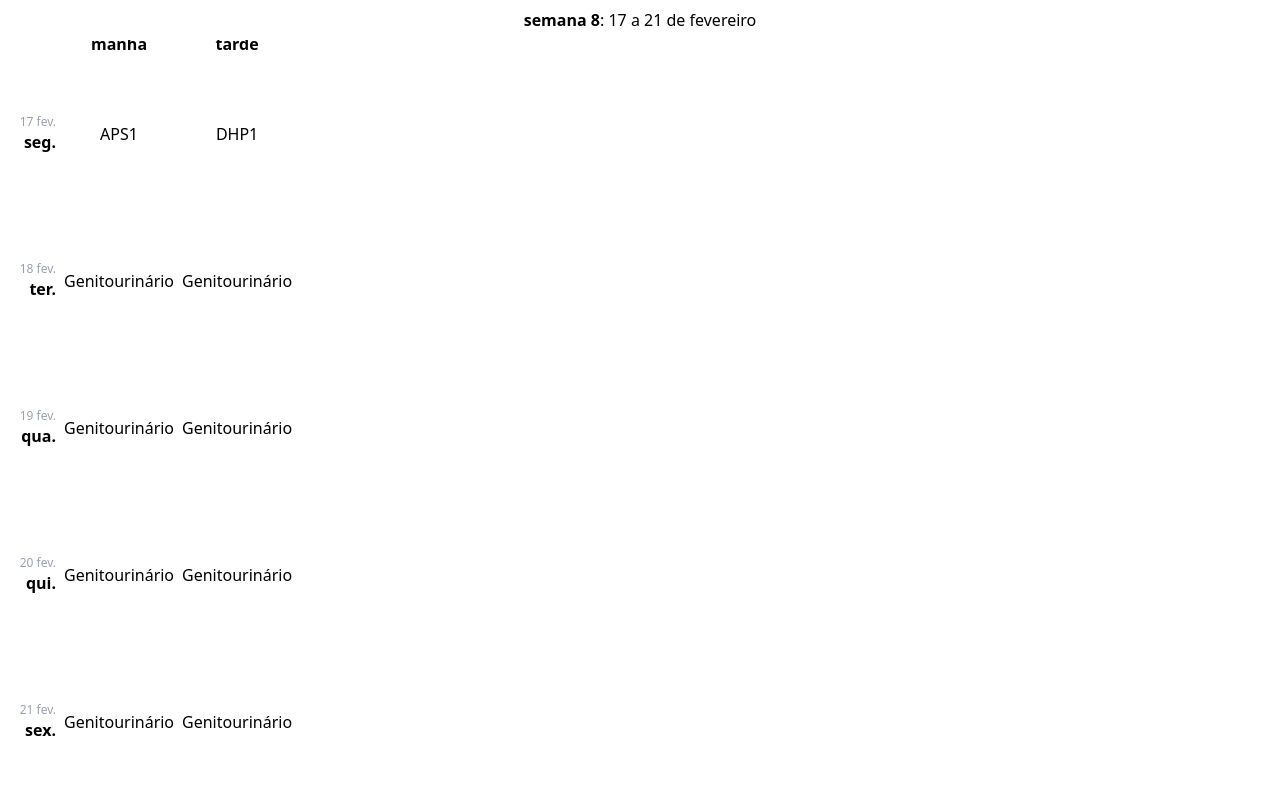
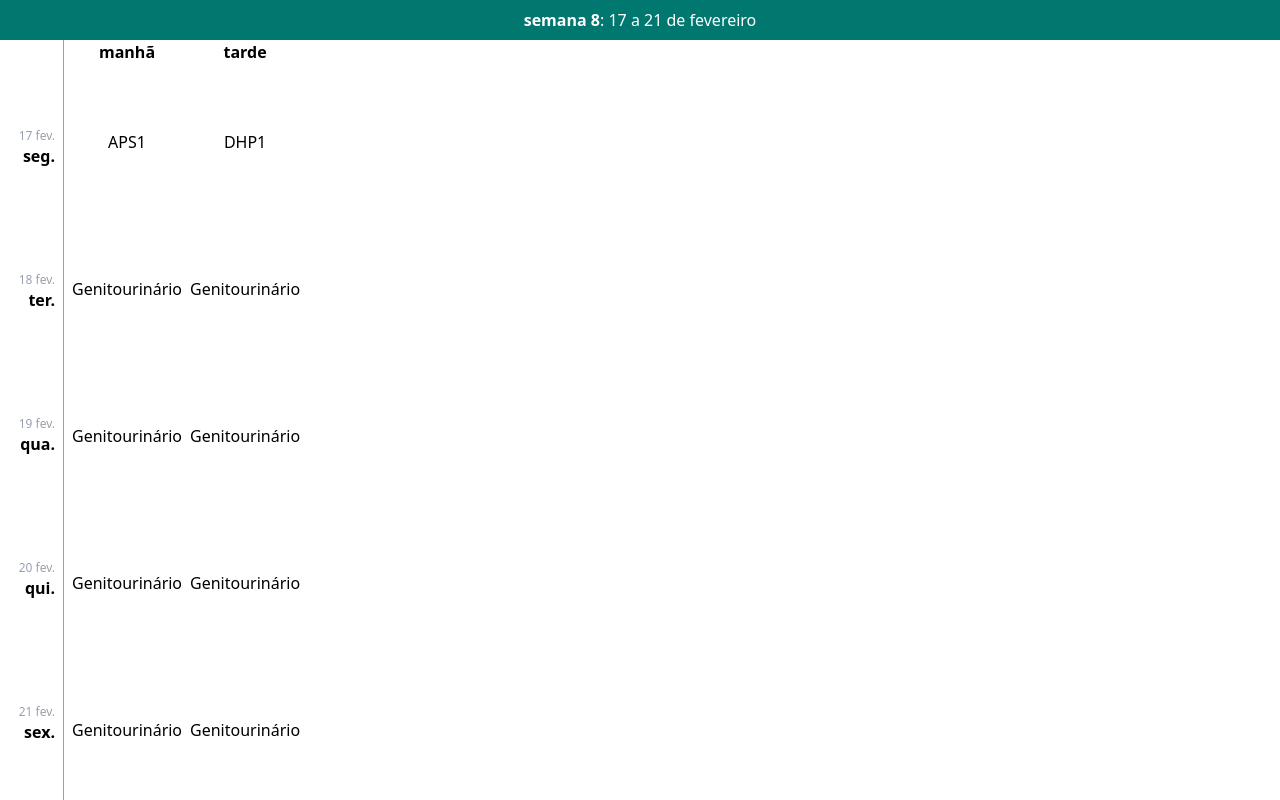
Before and after one commit to almino/horario-aulas, a Vue app: page / in a window 1280 px wide. Built offline with nearby package versions, Linux system fonts and the light colour scheme.

Commit message:
Começando a mexer no visual

```diff
--- a/src/App.vue
+++ b/src/App.vue
@@ -1,7 +1,7 @@
 <script setup lang="ts">
 import { DateTime } from "luxon";
 import { computed, inject } from "vue";
-import WeekView from "./WeekView.vue";
+import WeekView from "./components/WeekView.vue";
 
 const days: DateTime[] = inject(
   "week-days"
@@ -36,15 +36,15 @@ const header = computed(() => {
 
 <template>
   <main
-    class="gap-2 grid h-lvh max-w-svw place-items-stretch px-2 py-2 w-swv"
+    class="grid h-lvh max-w-svw place-items-stretch w-swv"
   >
-    <header class="text-center">
+    <header class="bg-teal-700 p-2 shadow-dark-mild text-center text-white">
       <strong>
         semana
         {{ firstDay.weekNumber }} </strong
       >: {{ header }}
     </header>
-    <WeekView></WeekView>
+    <WeekView />
   </main>
 </template>
 
--- /dev/null
+++ b/src/components/ArrowButton.vue
@@ -0,0 +1,23 @@
+<template>
+  <button
+    type="button"
+    class="text-white bg-blue-700 hover:bg-blue-800 focus:ring-4 focus:outline-none focus:ring-blue-300 font-medium rounded-full text-sm p-2.5 text-center inline-flex items-center me-2 dark:bg-blue-600 dark:hover:bg-blue-700 dark:focus:ring-blue-800"
+  >
+    <svg
+      class="w-4 h-4"
+      aria-hidden="true"
+      xmlns="http://www.w3.org/2000/svg"
+      fill="none"
+      viewBox="0 0 14 10"
+    >
+      <path
+        stroke="currentColor"
+        stroke-linecap="round"
+        stroke-linejoin="round"
+        stroke-width="2"
+        d="M1 5h12m0 0L9 1m4 4L9 9"
+      />
+    </svg>
+    <span class="sr-only">Icon description</span>
+  </button>
+</template>
--- a/src/WeekView.vue
+++ b/src/components/WeekView.vue
@@ -7,13 +7,24 @@ const days = inject("week-days") as DateTime[];
 const turnos = inject("turnos") as string[];
 const lenDays = ref(days.length);
 const lenTurnos = ref(turnos.length);
+
+const twDias = [
+  "border-gray-400",
+  "border-r-1",
+  "border-solid",
+  "font-bold",
+  "gap-y-2",
+  "grid",
+  "items-center",
+  "place-items-stretch",
+  "p-2",
+  "text-right",
+];
 </script>
 
 <template>
   <section class="gap-2 grid grid-cols-2">
-    <div
-      class="dias gap-y-2 grid items-center place-items-stretch font-bold text-right"
-    >
+    <div :class="['dias', ...twDias]">
       <div class="font-thin text-left text-xs">
         <!-- nº. {{ weekNumber }} -->
       </div>
@@ -53,11 +64,11 @@ const lenTurnos = ref(turnos.length);
 
 <style scoped>
 section.grid {
-  grid-template-columns: 3em auto;
+  grid-template-columns: 4em auto;
 
   & > .dias,
   & > .turnos {
-    grid-template-rows: 1em repeat(
+    grid-template-rows: 1.5em repeat(
         v-bind("lenDays"),
         1fr
       );
```
